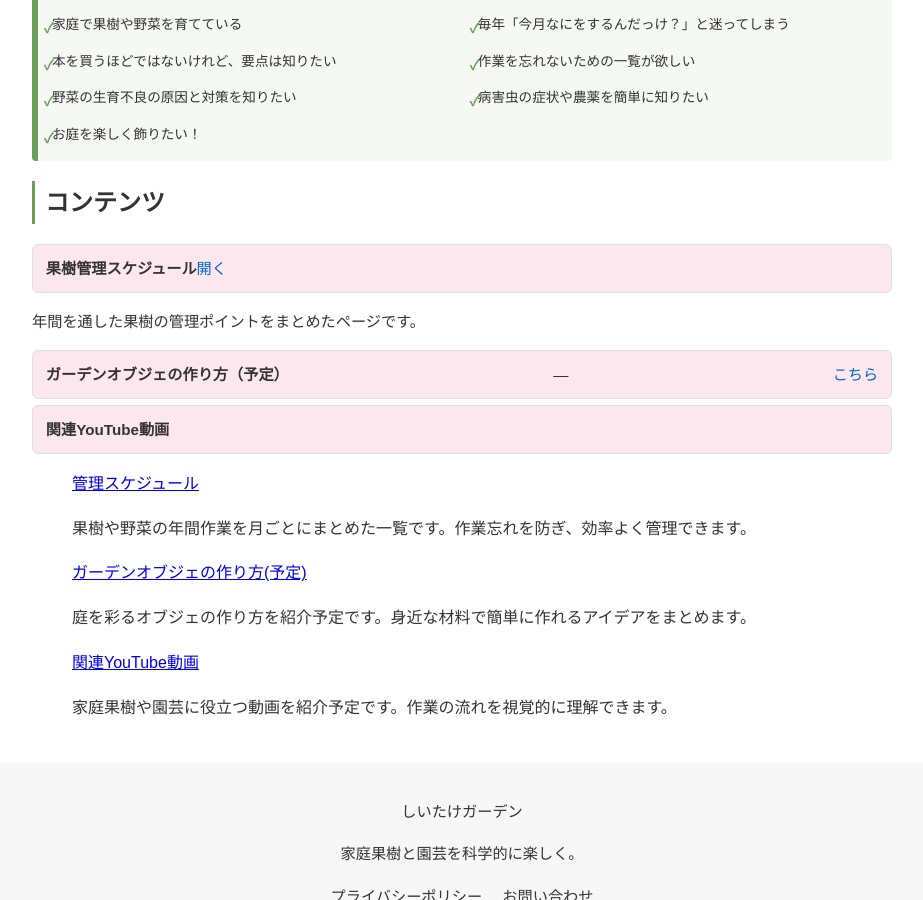
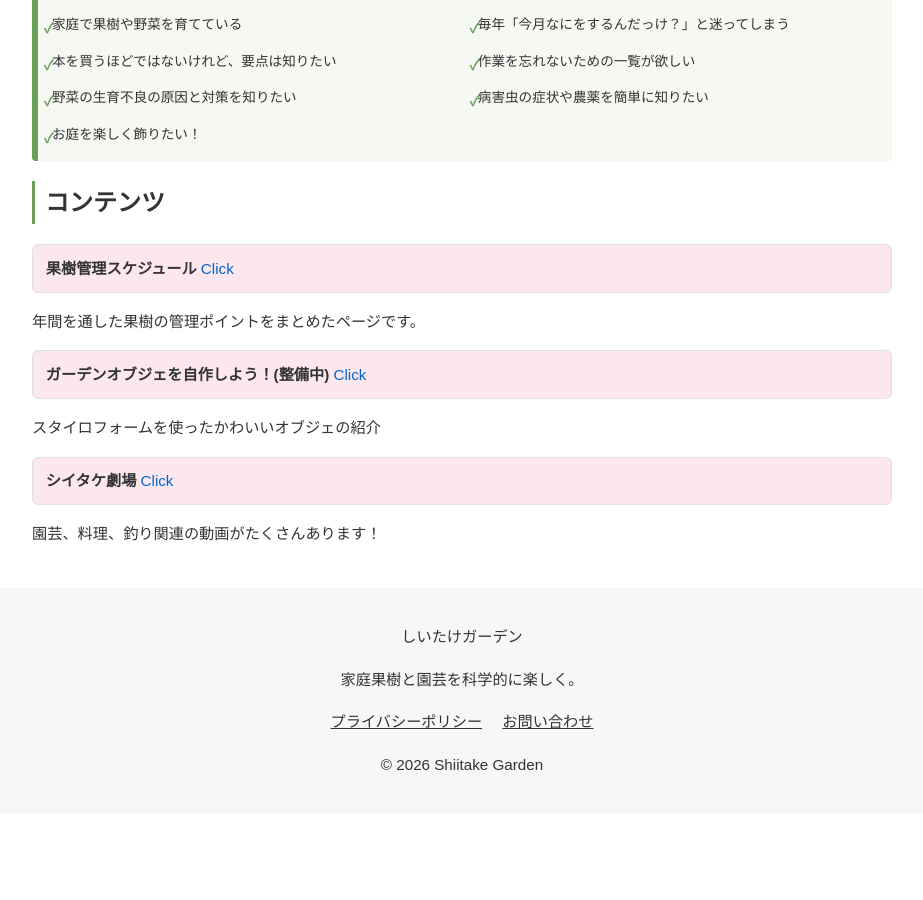
Before and after one commit to shiitake-garden/shiitake-garden.github.io, a Jekyll site: the page built from index.html, in a window 1280 px wide and 900 px high, scrolled down 500 px. Shown: the whole window, without its empty margins (178-1101 px from the left). Built offline with Jekyll 4.4.1, drawn with Linux system fonts in a browser that asks for light colours; after the commit the page ends 1313 px from its top, so only the background shows below that.

Commit message:
Update index.html

```diff
--- a/index.html
+++ b/index.html
@@ -29,29 +29,12 @@ title: 園芸データ検索
 <section>
   <h2>コンテンツ</h2>
   <ul class="content-list">
-    <li><a href="/plant-care"><strong>果樹管理スケジュール</strong><span>開く</span></a></li>
+    <li><a href="/plant-care"><strong>果樹管理スケジュール </strong><span>Click</span></a></li>
     <p class="item-desc">年間を通した果樹の管理ポイントをまとめたページです。</p>
-    <li><strong>ガーデンオブジェの作り方（予定）</strong> — <a href="./pest.html">こちら</a></li>
-    <li><strong>関連YouTube動画</strong></li>
-  </ul>
-
-
-
-  <ul>
-
-    <div class="content-box">
-    <a href="schedule.html">管理スケジュール</a>
-    <p class="content-desc">果樹や野菜の年間作業を月ごとにまとめた一覧です。作業忘れを防ぎ、効率よく管理できます。</p>
-    </div>
-    <div class="content-box">
-      <a href="#">ガーデンオブジェの作り方(予定)</a>
-      <p class="content-desc">庭を彩るオブジェの作り方を紹介予定です。身近な材料で簡単に作れるアイデアをまとめます。</p>
-    </div>
-    <div class="content-box">
-      <a href="#">関連YouTube動画</a>
-      <p class="content-desc">家庭果樹や園芸に役立つ動画を紹介予定です。作業の流れを視覚的に理解できます。</p>
-    </div>
-
+    <li><a href="/plant-care"><strong>ガーデンオブジェを自作しよう！(整備中) </strong><span>Click</span></a></li>
+    <p class="item-desc">スタイロフォームを使ったかわいいオブジェの紹介</p>
+    <li><a href="https://www.youtube.com/channel/UCrtw70zncgFarJrSXo7ztjg"><strong>シイタケ劇場 </strong><span>Click</span></a></li>
+    <p class="item-desc">園芸、料理、釣り関連の動画がたくさんあります！</p>
   </ul>
 
 </section>
```
